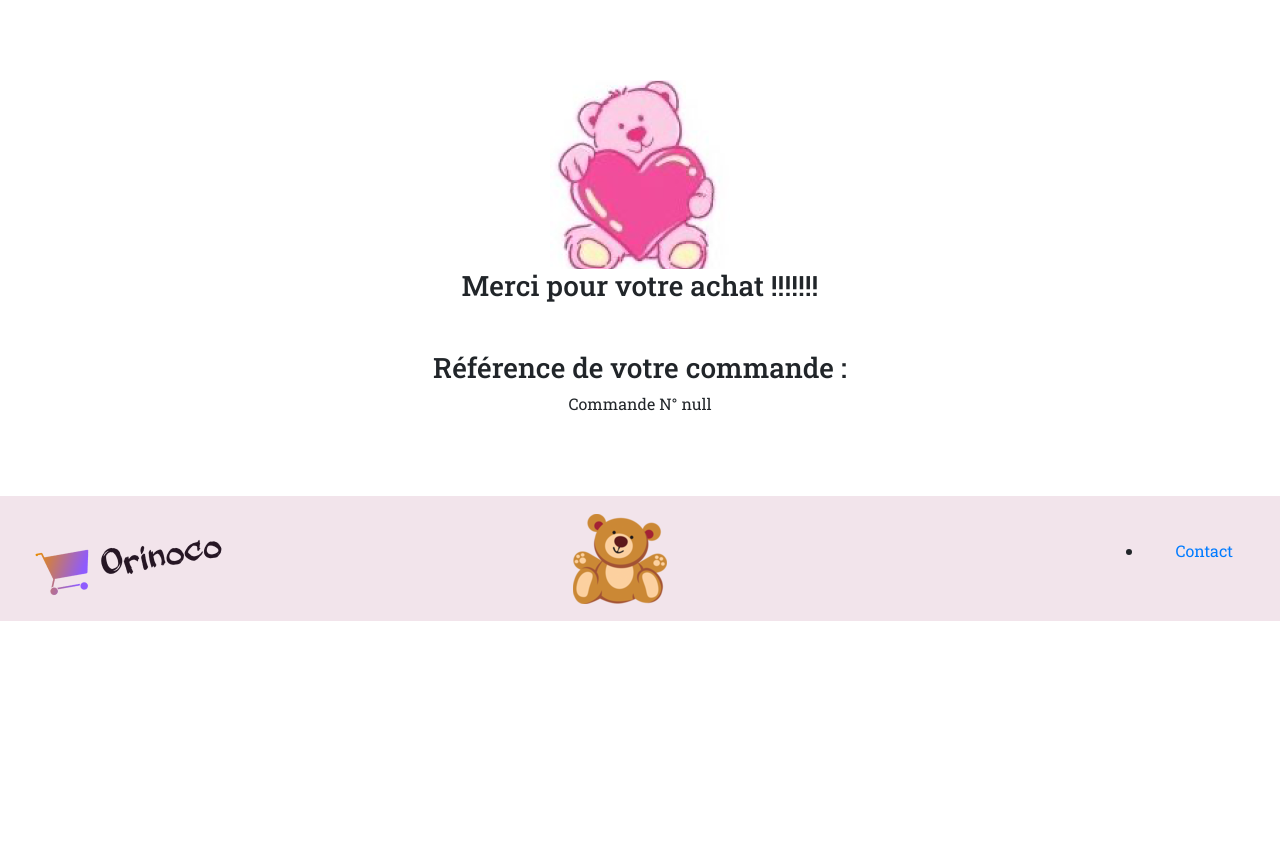
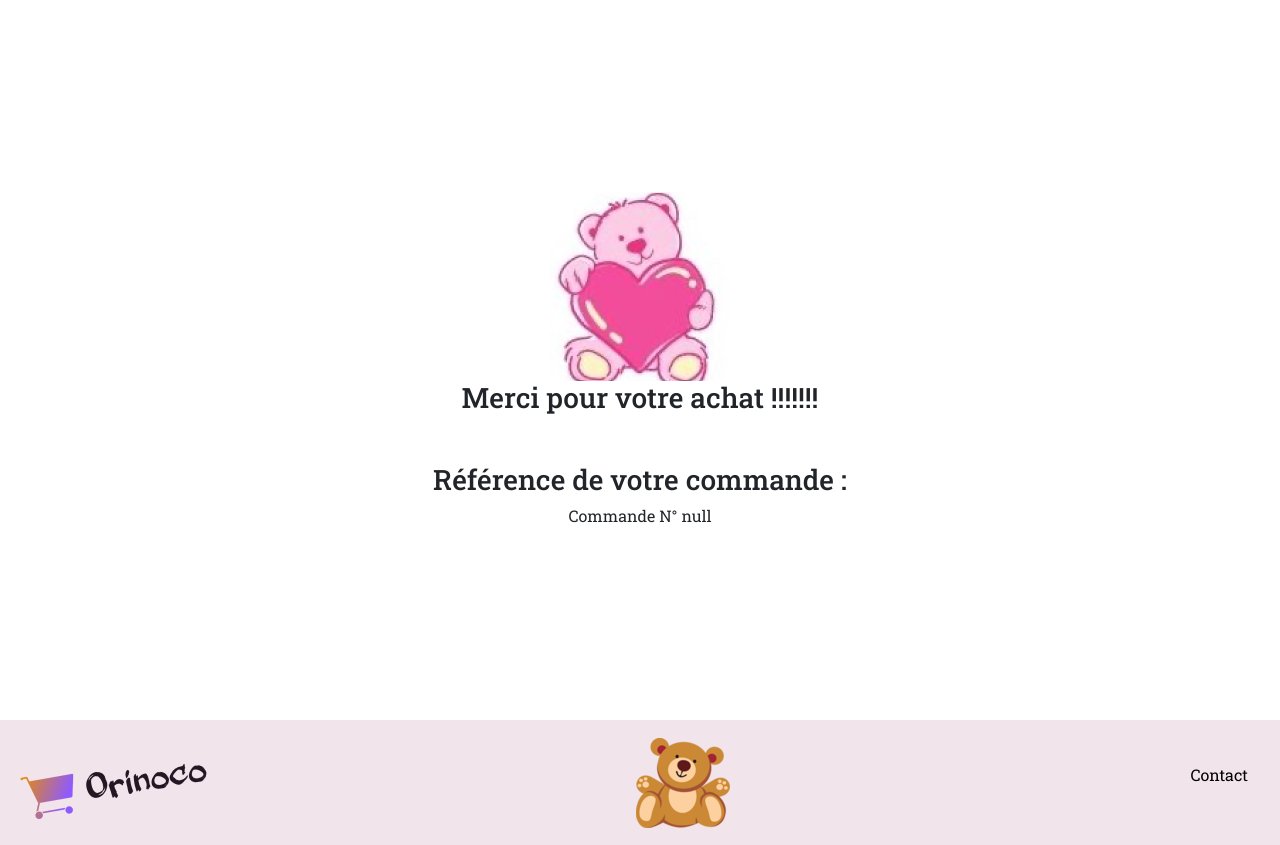
Before and after one commit to MaDaMeDev/P5-Orinico-, a website: page html/confirmation.html in a window 1280 px wide. Shown: the part 445-1290 px from the top of the page. Before the commit the page ends 1066 px from the top, so only its background shows below. Drawn offline with nearby package versions, Linux system fonts and the light colour scheme.

Commit message:
correction visuel

```diff
--- a/html/confirmation.html
+++ b/html/confirmation.html
@@ -47,14 +47,14 @@
 
         <footer >
 
-          <nav class="navbar navbar-expand-lg d-flex justify-content-between">
-            <a class="navbar-brand col-1 " href="index.html">
+          <nav class="footer navbar navbar-expand-lg d-flex justify-content-between">
+            <a class="navbar-brand " href="index.html">
               <img src="/img/imageonline-co-whitebackgroundremoved 2.png" alt="Logo Orinoco">
             </a>
-            <img class = "nounours " src="/img/nounours.png" alt="dessin ourson ">
+            <img class = "logo-nounour" src="/img/nounours.png" alt="dessin ourson ">
 
               <ul>
-                <li class="nav-item active col-1">
+                <li class=" nav nav-item active">
                   <a class="nav-link" href="#">Contact <span class="sr-only">(current)</span></a>
                 </li>
               </ul>
--- a/style.css
+++ b/style.css
@@ -2,17 +2,16 @@ body {
     width: 100%;
     font-family: 'Roboto Slab', serif;
     height: auto;
-
-
-
 }
+a {
+     color: black;
+ }
 
 header  {
     width: 100%;
     background-color:#F2E4EB;
 
 }
-
 
 img .nounours  {
 
@@ -46,7 +45,7 @@ img .nounours  {
 
  .bloc-title {
     width: 40vh;
-    height: 30vh;
+   margin: 5rem auto;
     display: flex;
  }
 
@@ -88,13 +87,14 @@ footer {
 
     width: 100%;
     background-color:#F2E4EB;
+
 }
 
 /* Page produit ------------------------- */
 
 .product {
 
-    margin: 10rem auto;
+    margin: 3rem auto;
 }
 
 /* Page Panier -----------------------------*/
@@ -104,7 +104,7 @@ footer {
     max-width: 80%;
     justify-content: space-around;
     flex-wrap: wrap;
-    margin: 15rem auto;
+    margin: 3rem auto;
 
 }
 
@@ -163,6 +163,7 @@ footer {
     justify-content: flex-end;
     width: 100%;
     padding: 20px;
+    margin-bottom: 2rem;
 
 }
 
@@ -178,7 +179,7 @@ footer {
  /*-------------------------------------Page Confirmation--------------------------------*/
 
  .text {
-     margin: 5rem auto;
+     margin: 12rem auto;
 
  }
 
```
